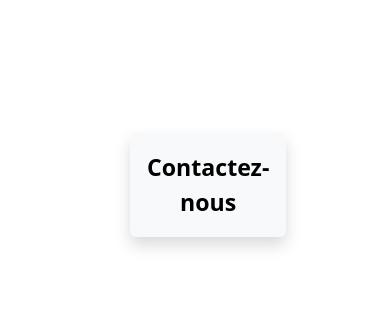
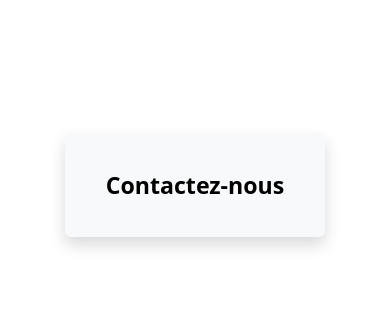
Before and after one commit to mkaled/Association_Servon, a plain HTML site: page stage.html in a window 390 px wide. Shown: the part 4040-4370 px from the top of the page. Drawn offline with nearby package versions, Linux system fonts and the light colour scheme.

Commit message:
add style btn section cta

```diff
--- a/stage.html
+++ b/stage.html
@@ -271,7 +271,7 @@
         <!-- End Section next stage  -->
 
         <!-- Section btn CTA  -->
-        <div class="d-grid gap-2 col-4 mx-auto pb-5" style="height: 200px";>
+        <div class="d-grid gap-2 col-8 col-md-4 mx-auto pb-5" style="height: 200px";>
           <button class="btn btn-light fs-3 fw-bold shadow p-3 mb-5 rounded" type="button" >Contactez-nous</button>
         </div>
         <!-- End Section btn CTA  -->
```
